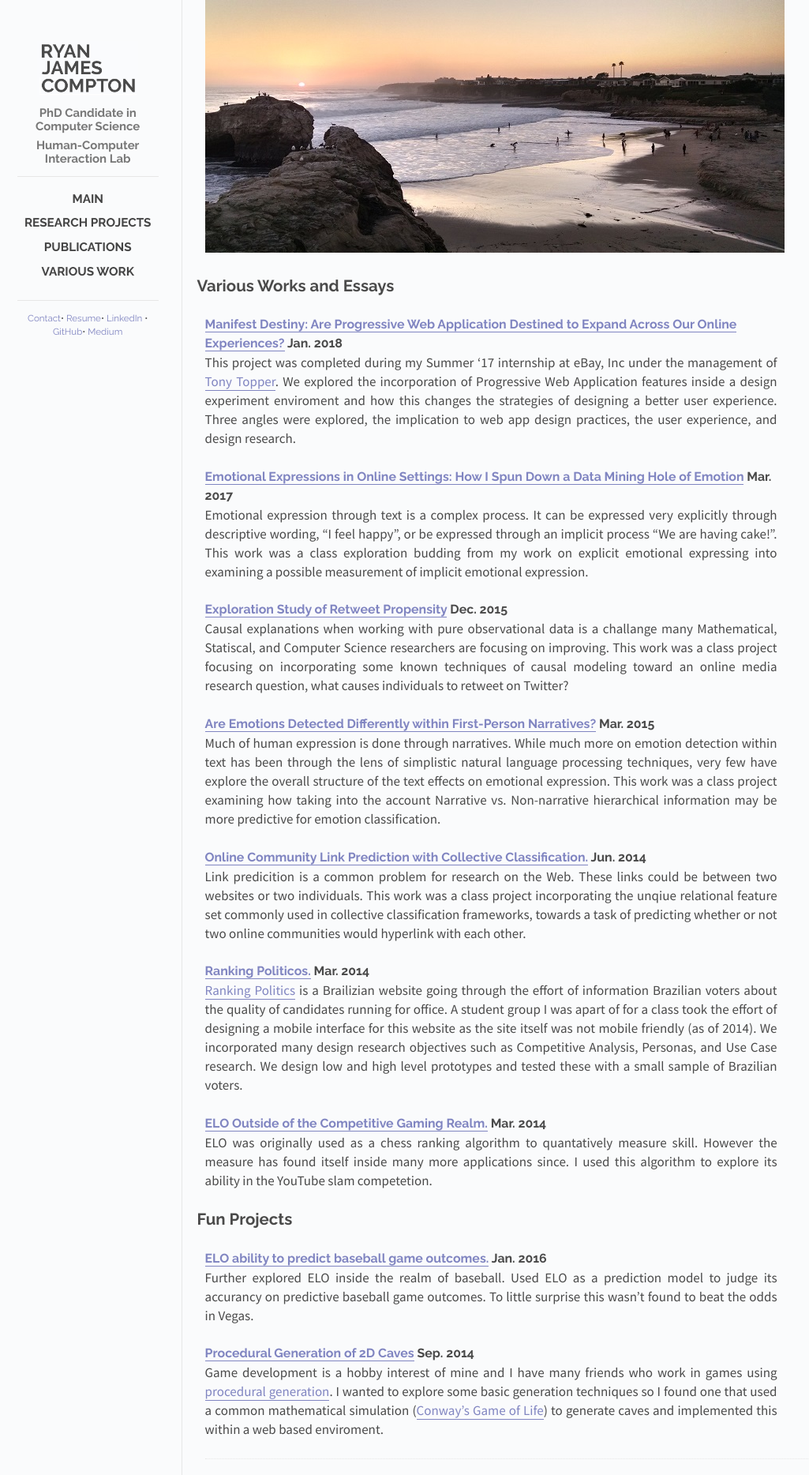
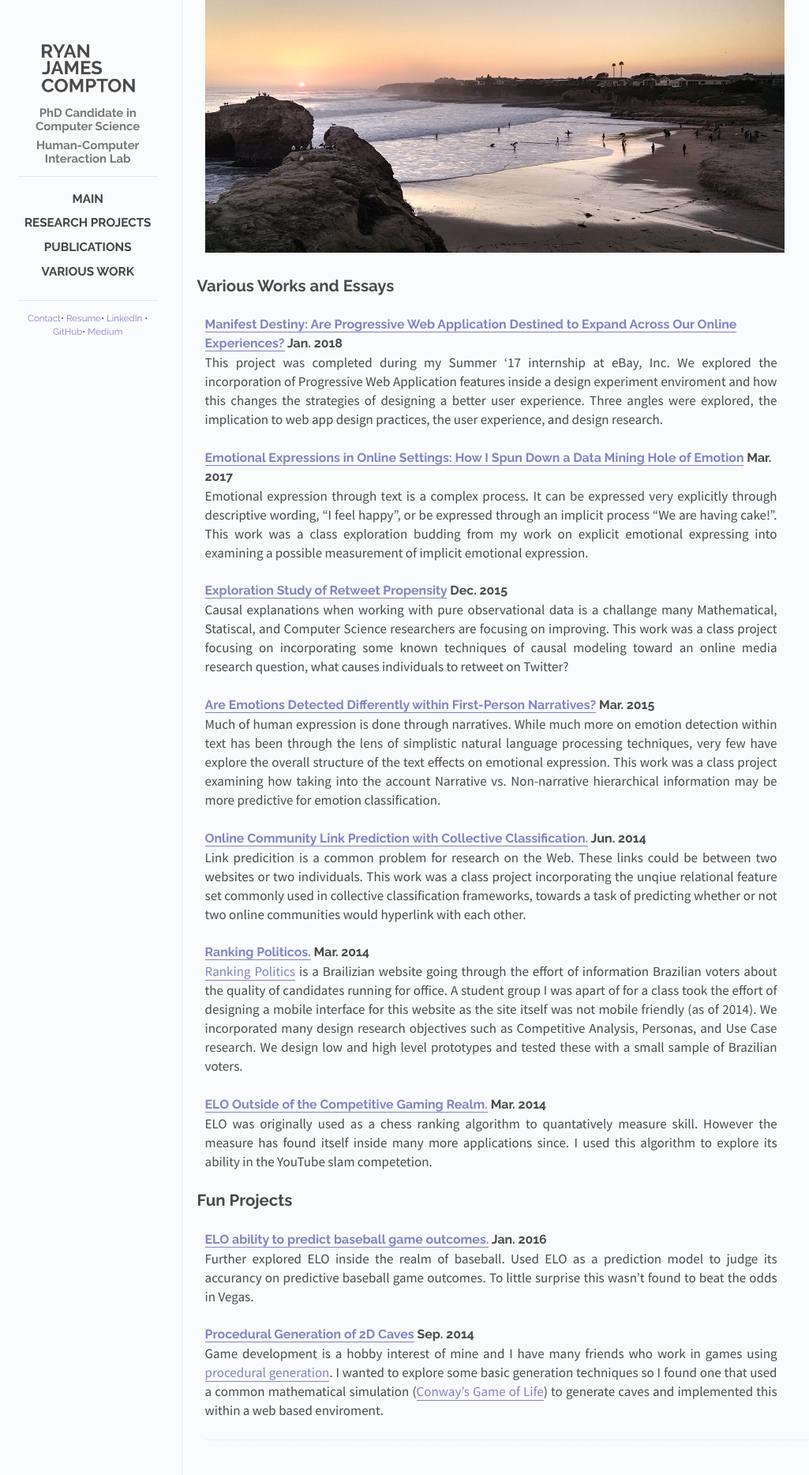
Before and after one commit to rcompt/rcompt.github.io, a Jekyll site: the page built from _posts/2018-10-01-Various Work.md, in a window 1280 px wide. Shown: the whole page at 79% size, without its empty margins (128-1153 px from the left). Built offline with Jekyll 4.4.1, drawn with Linux system fonts in a browser that asks for light colours; Markdown is read by kramdown in place of the engine named in the settings.

Commit message:
Update 2018-10-01-Various Work.md

```diff
--- a/_posts/2018-10-01-Various Work.md
+++ b/_posts/2018-10-01-Various Work.md
@@ -9,7 +9,7 @@ categories: posts
 
 ### [Manifest Destiny: Are Progressive Web Application Destined to Expand Across Our Online Experiences?](https://medium.com/ebaydesign/manifest-destiny-92cdace24869) Jan. 2018
 
-This project was completed during my Summer '17 internship at eBay, Inc under the management of [Tony Topper](https://www.linkedin.com/in/tonytopper/). We explored the incorporation of Progressive Web Application features inside a design experiment enviroment and how this changes the strategies of designing a better user experience. Three angles were explored, the implication to web app design practices, the user experience, and design research.
+This project was completed during my Summer '17 internship at eBay, Inc. We explored the incorporation of Progressive Web Application features inside a design experiment enviroment and how this changes the strategies of designing a better user experience. Three angles were explored, the implication to web app design practices, the user experience, and design research.
 
 ### [Emotional Expressions in Online Settings: How I Spun Down a Data Mining Hole of Emotion](https://users.soe.ucsc.edu/~rcompton/Papers/Essays/EmotionalExpressionsinOnlineSettings.pdf) Mar. 2017
 
```
